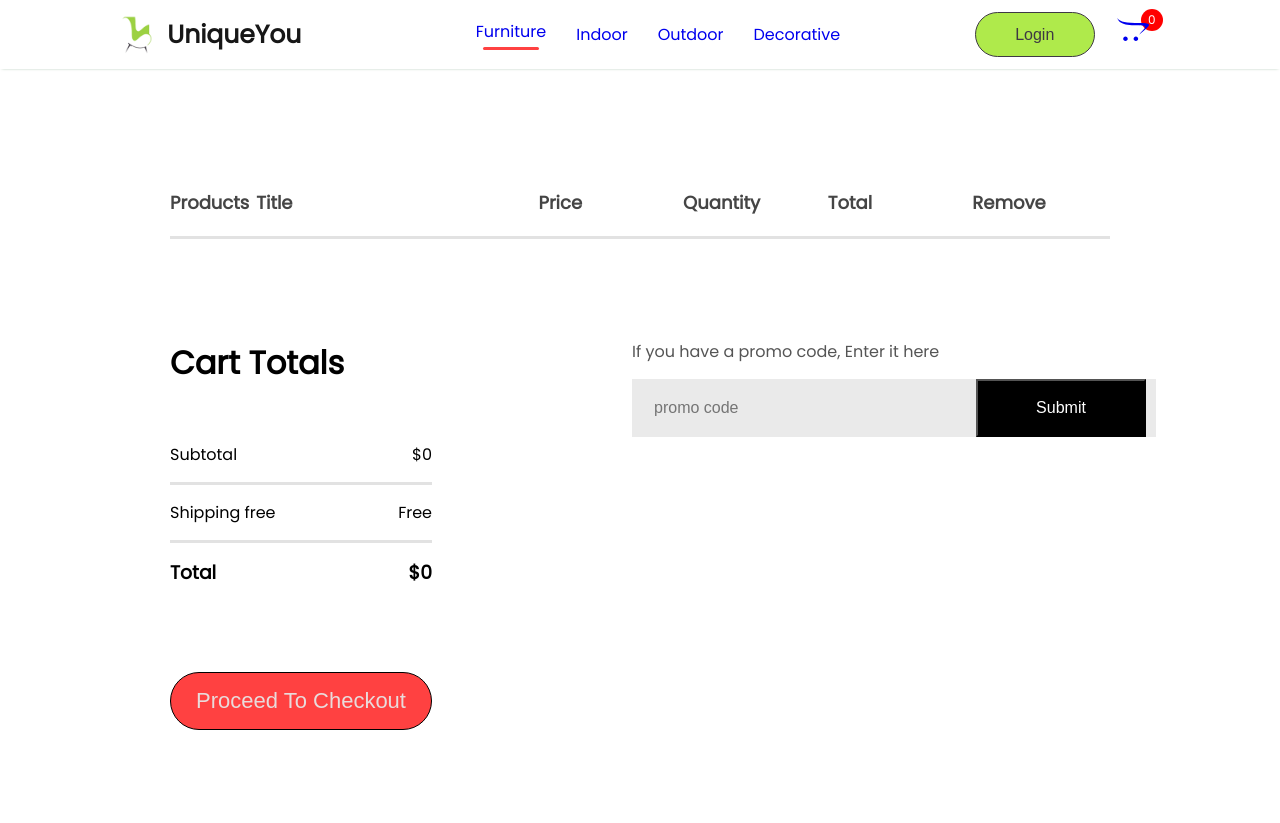
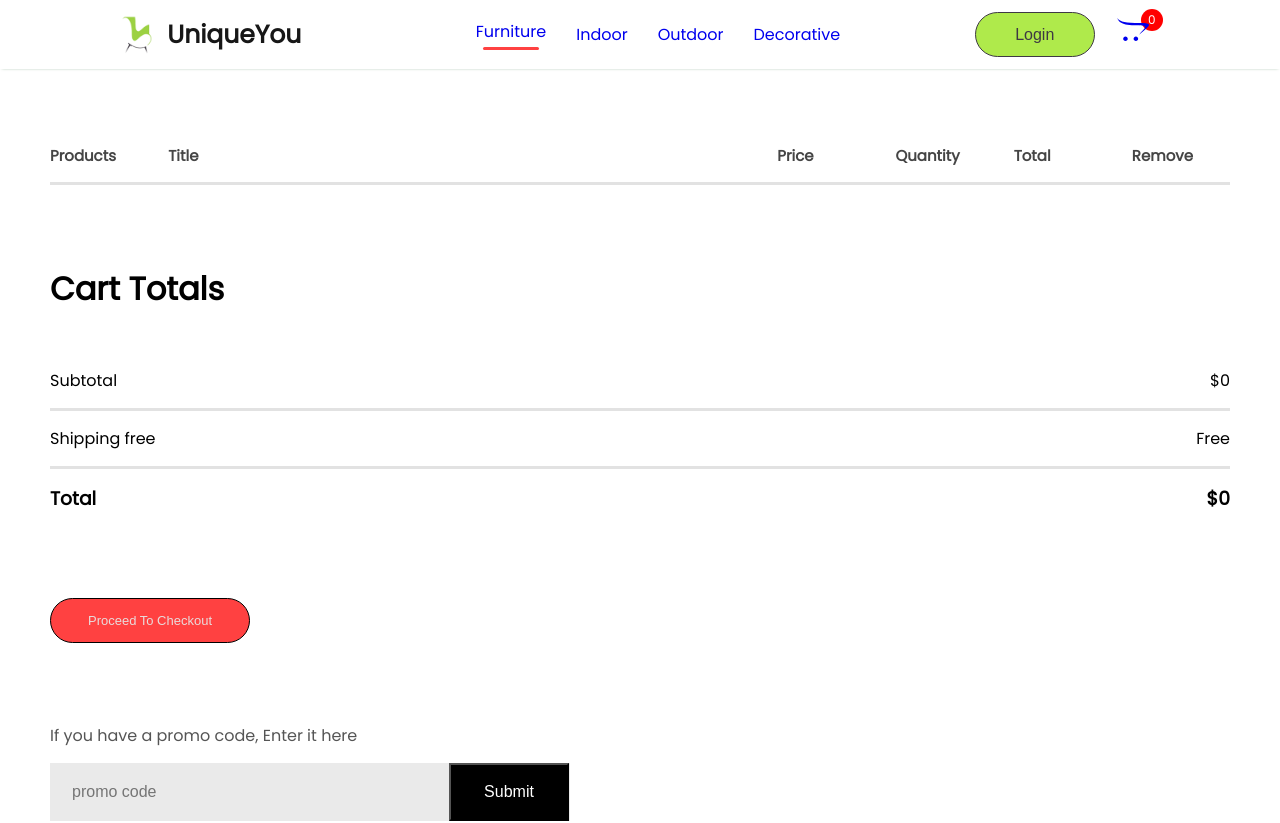
Before and after one commit to WasanaS1/Ferniture_WebApp, a React (Create React App) app in the folder frontend/: page /cart in a window 1280 px wide. Shown: the top 823 px of the page. Built offline with nearby package versions, Linux system fonts and the light colour scheme.

Commit message:
Add cart media query

```diff
--- a/frontend/src/Components/CartItems/CartItems.css
+++ b/frontend/src/Components/CartItems/CartItems.css
@@ -97,3 +97,57 @@
     color: white;
     cursor: pointer;
 }
+@media (max-width:1280px){
+    .cartitems{
+        margin: 60px 50px;
+    }
+    .cartitems-format-main{
+        grid-template-columns: 0.5fr 3fr 0.5fr 0.5fr 0.5fr 0.5fr;
+        gap: 20px;
+        padding: 15px 0px;
+        font-size: 15px;
+    }
+    .carticon-product-icon{
+        height: 50px;
+    }
+    .cartitems-remove-icon{
+        margin: auto;
+    }
+    .cartitems-quantity{
+        width: 40px;
+        height: 30px;
+    }
+    .cartitems-down{ margin: 80px 0px;
+        flex-direction: column;
+        gap: 80px;
+    }
+    .cartitems-total {
+        margin: 0;
+    }
+    .cartitems-total button{
+        max-width: 200px;
+        height: 45px;
+        font-size: 13px;
+    }
+    .cartitems-promobox{
+        width: auto;
+        max-width: 500px;
+    }
+    .cartitems-promobox input {
+        width: 100%;
+    }
+    .cartitems-promobox button{
+        width: 120px;
+        margin-left: -125px;
+    }
+}
+@media(max-width:500px){
+    .cartitems-format-main{
+        display: none;
+        grid-template-columns: 0.5fr 3fr 0.5fr;
+        gap: 10px;
+    }
+    .cartitems-format{
+        display: grid;
+    }
+}
```
